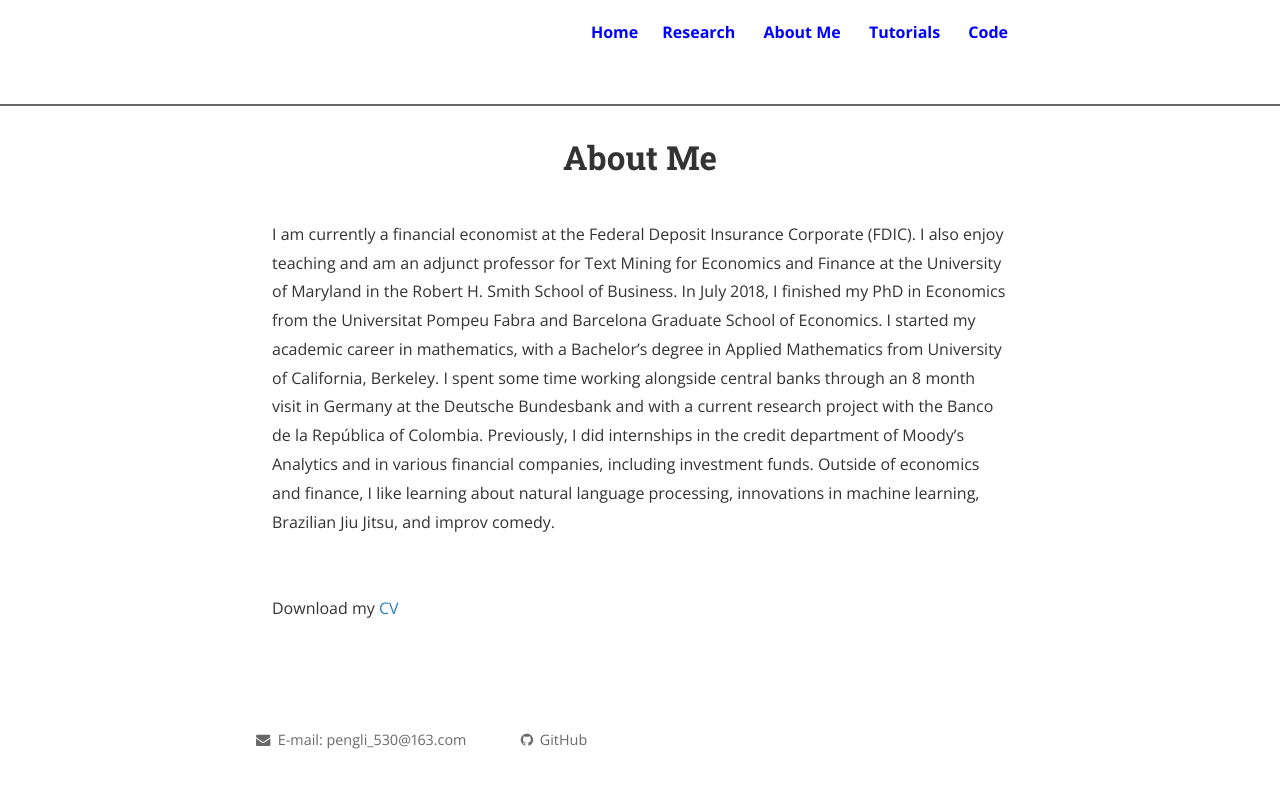
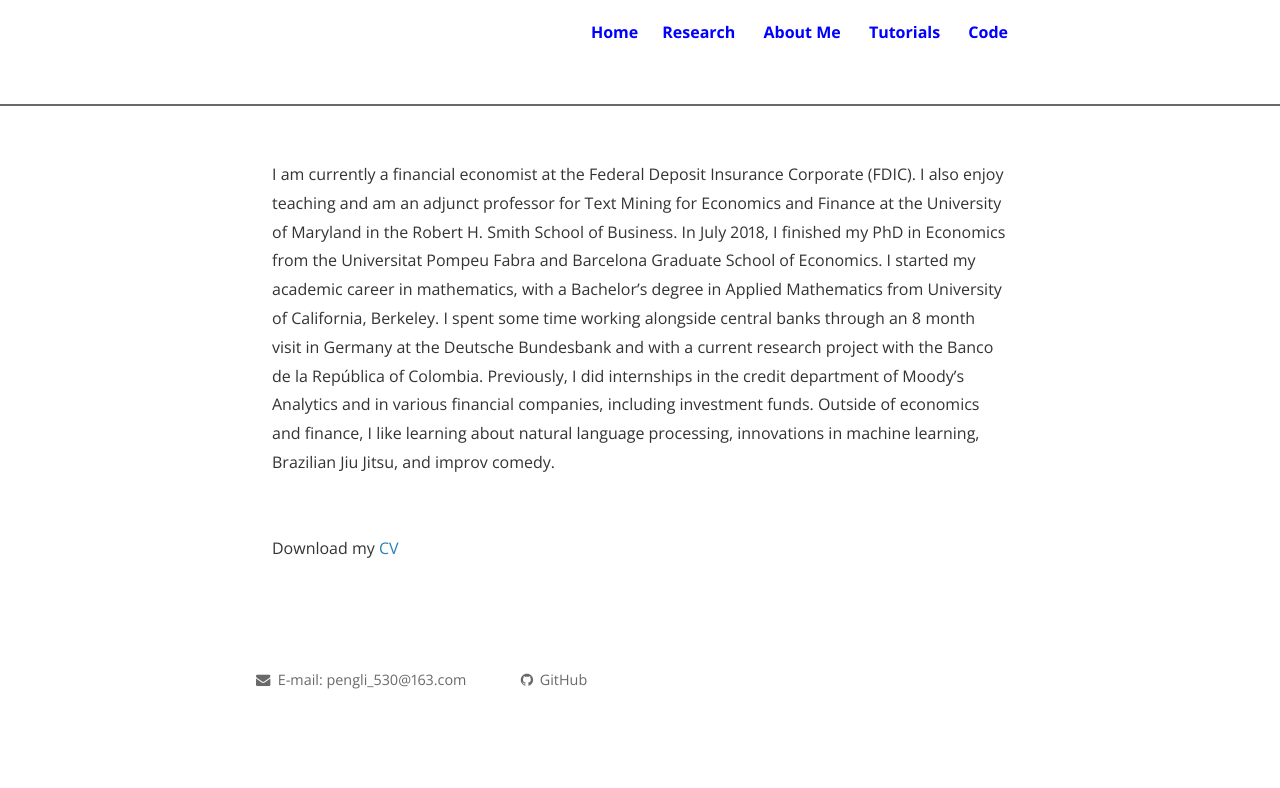
Before and after one commit to lp48280421/lp48280421.github.io, a Jekyll site: the page built from about.md, in a window 1280 px wide. Shown: the top 788 px of the page. Built offline with Jekyll 4.4.1, drawn with Linux system fonts in a browser that asks for light colours; nearby versions of some CDN libraries; comment, search, counter and statistics services are not loaded; a style sheet for code colours, icons or effects is not loaded.

Commit message:
Update about.md

```diff
--- a/about.md
+++ b/about.md
@@ -1,6 +1,6 @@
 ---
 layout: page
-title: About Me
+<!--title: About Me-->
 permalink: /about/
 ---
 I am currently a financial economist at the Federal Deposit Insurance Corporate (FDIC). I also enjoy teaching and am an adjunct professor for Text Mining for Economics and Finance at the University of Maryland in the Robert H. Smith School of Business. In July 2018, I finished my PhD in Economics from the Universitat Pompeu Fabra and Barcelona Graduate School of Economics. I started my academic career in mathematics, with a Bachelor's degree in Applied Mathematics from University of California, Berkeley. I spent some time working alongside central banks through an 8 month visit in Germany at the Deutsche Bundesbank and with a current research project with the Banco de la Rep&uacute;blica of Colombia. Previously, I did internships in the credit department of Moody's Analytics and in various financial companies, including investment funds. Outside of economics and finance, I like learning about natural language processing, innovations in machine learning, Brazilian Jiu Jitsu, and improv comedy.
```
